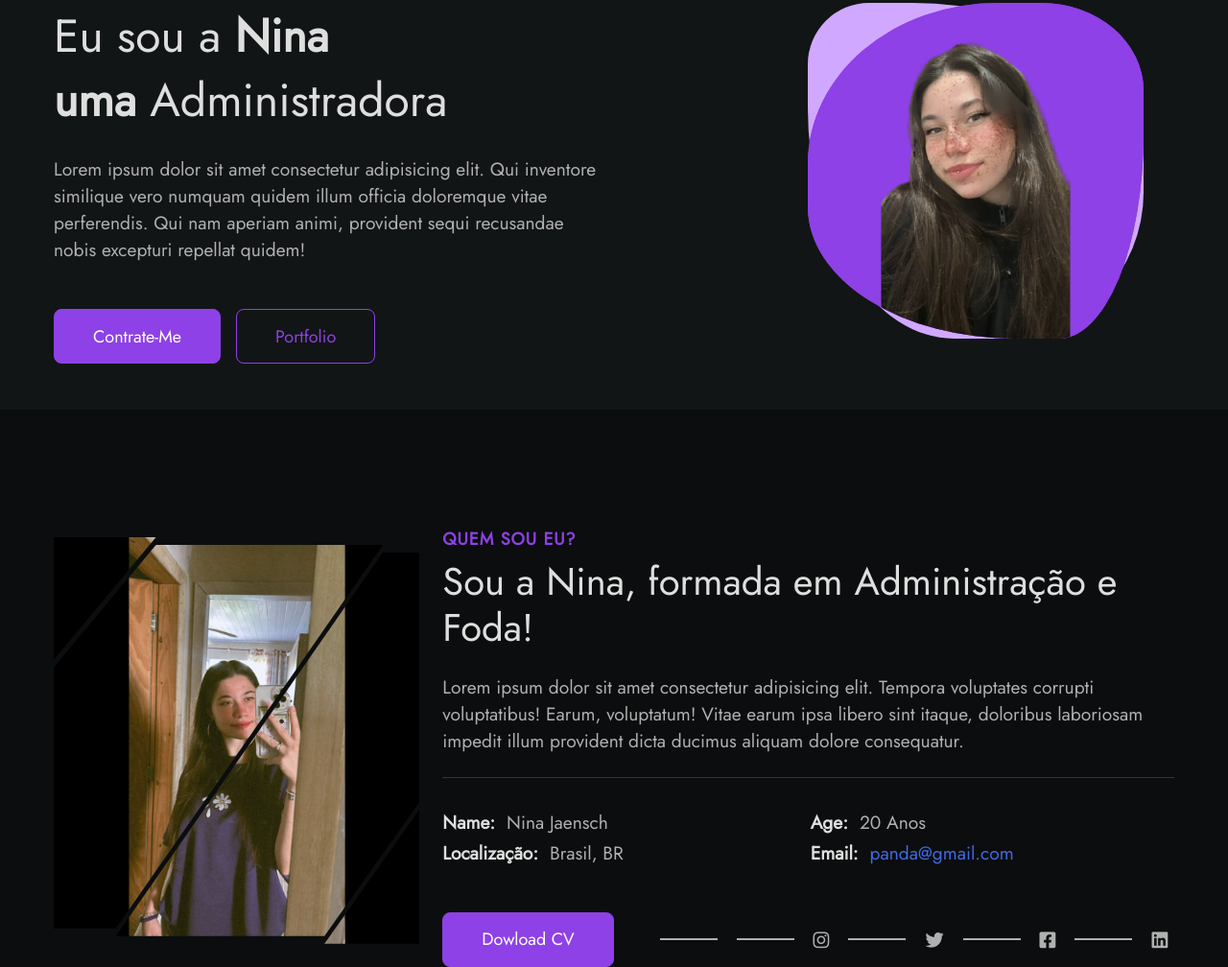
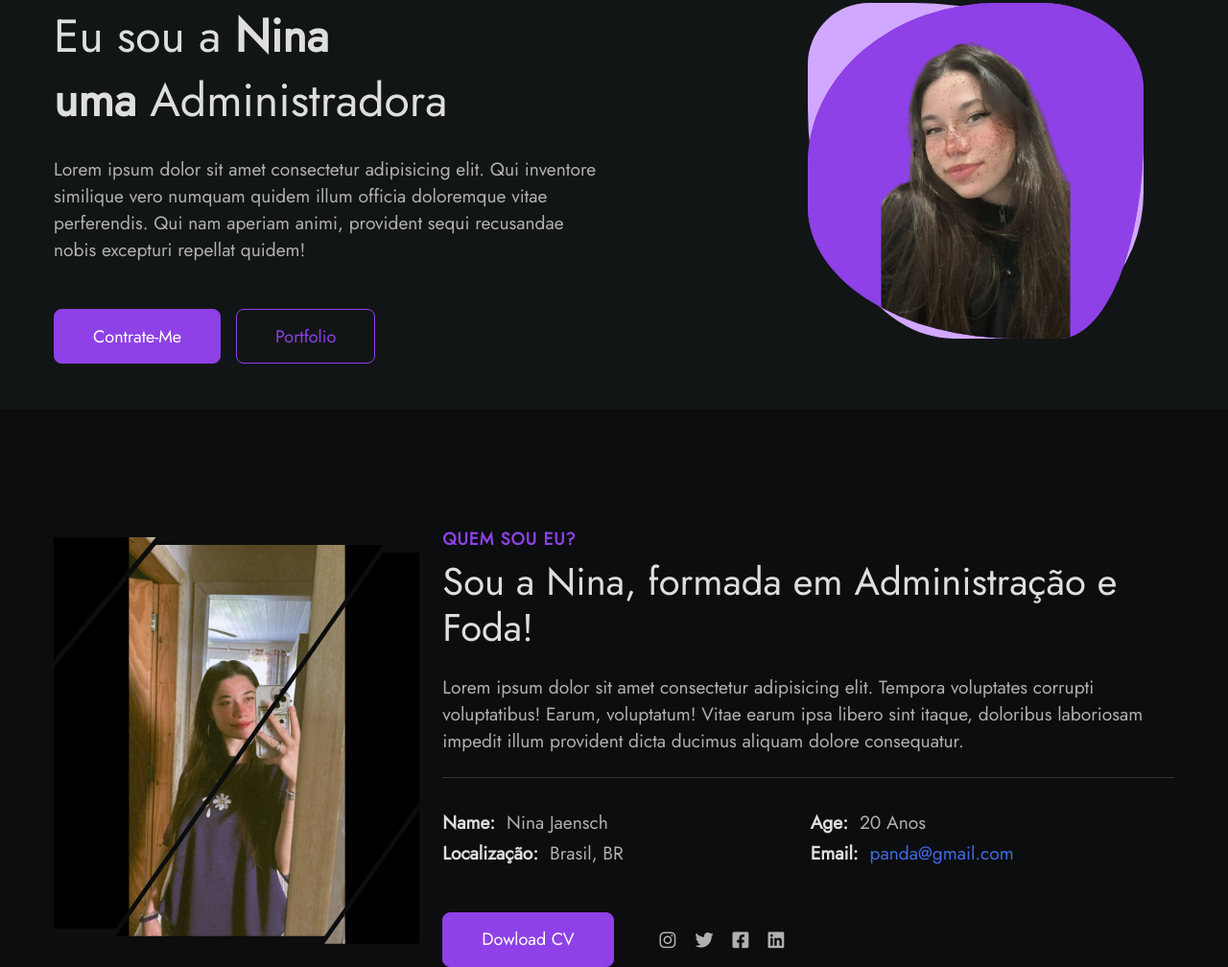
Before and after one commit to VictorPurkott/Projeto2-Portfolio, a plain HTML site: page index.html in a window 1280 px wide. Shown: the part 168-1176 px from the top of the page at 96% size. Drawn offline with Linux system fonts and the light colour scheme.

Commit message:
Update styles.css

```diff
--- a/assets/css/styles.css
+++ b/assets/css/styles.css
@@ -387,11 +387,20 @@ img {
 }
 
 .about__social-links{
+  display: flex; /* Adicionado */
+  column-gap: 1.25rem;
+}
+
+.about__social-links::before{
+  display: none; /* Adicionado */
+}
+
+.about__social-links a { /* Adicionado */
   color: var(--text-color);
   transition: all 0.3s ease;
 }
 
-.about__social-links:hover{
+.about__social-links a:hover { /* Adicionado */
   color: var(--first-color);
 }
 
```
